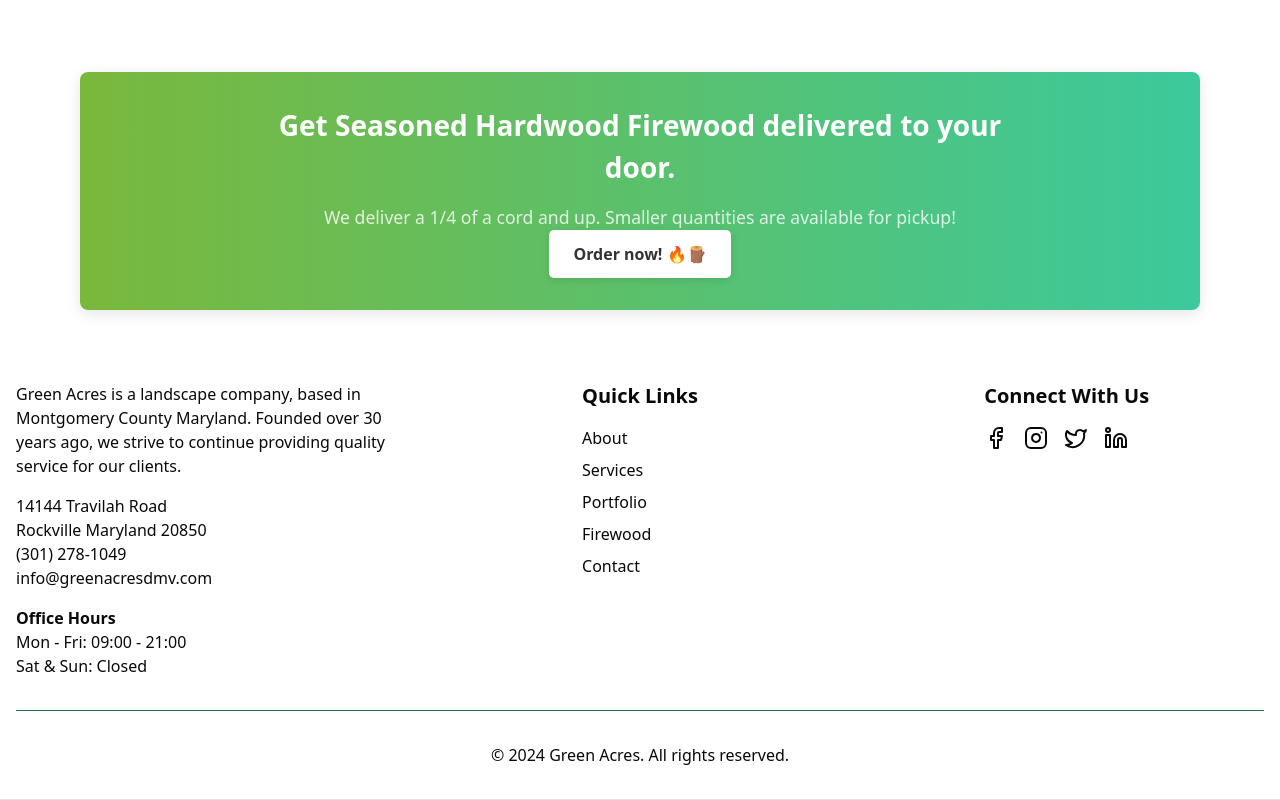
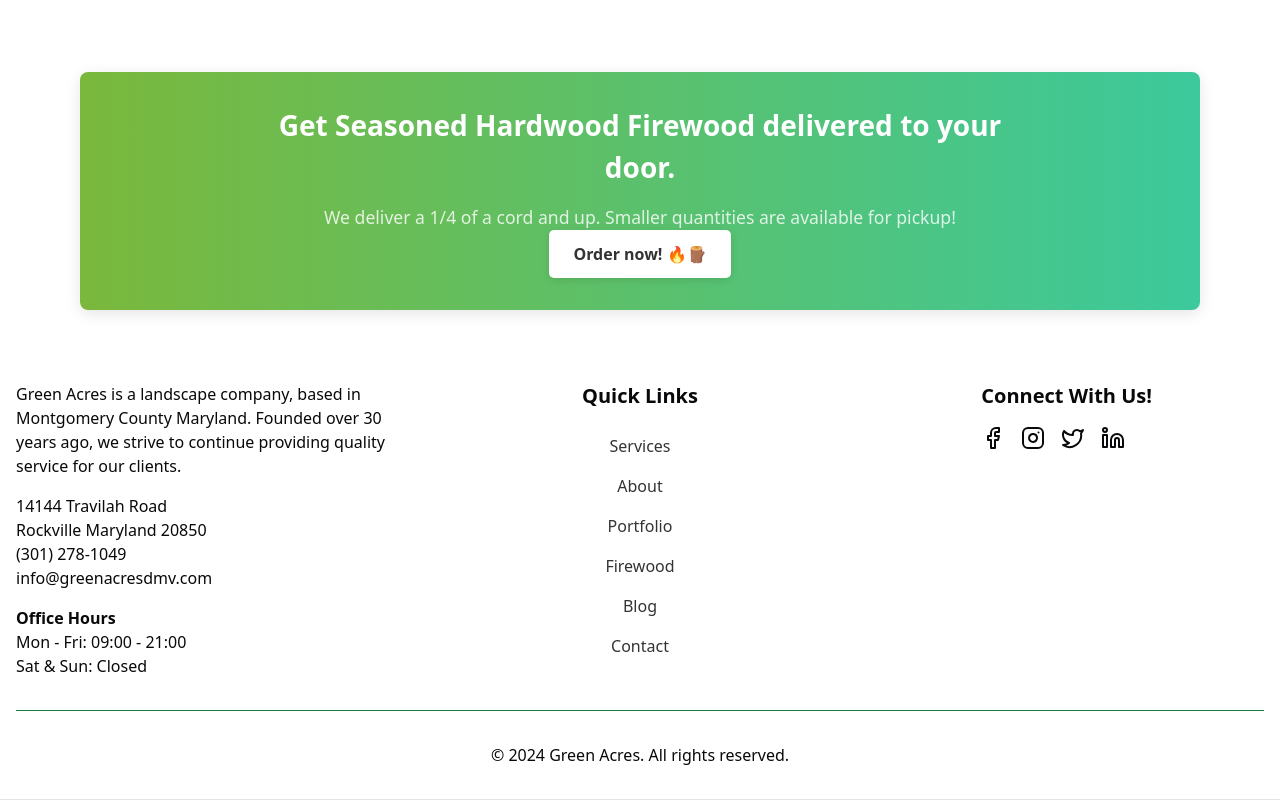
Before and after one commit to 0ETERATION1/greenacres, a Next.js app: page / in a window 1280 px wide. Shown: the part 1393-2193 px from the top of the page. Built offline with nearby package versions, Linux system fonts and the light colour scheme.

Commit message:
fix footer

```diff
--- a/components/Footer.tsx
+++ b/components/Footer.tsx
@@ -5,7 +5,7 @@ export default function Footer() {
   return (
     <footer className="duration-300 border-b bg-white/95 backdrop-blur-sm">
       <div className="container mx-auto px-4 py-8">
-        <div className="grid grid-cols-1 md:grid-cols-3 gap-8  justify-items-center">
+        <div className="grid grid-cols-1 md:grid-cols-3 gap-8 justify-items-center">
           {/* Company Information */}
           <div>
             {/* <h3 className="text-xl font-bold mb-4">Green Acres</h3> */}
@@ -40,25 +40,27 @@ export default function Footer() {
           {/* Quick Links */}
           <div>
             <h3 className="text-xl font-bold mb-4">Quick Links</h3>
-            <ul className="space-y-2">
-              {["About", "Services", "Portfolio", "Firewood", "Contact"].map(
-                (link) => (
-                  <li key={link}>
-                    <Link
-                      href={`/${link.toLowerCase()}`}
-                      className="hover:underline"
-                    >
-                      {link}
-                    </Link>
-                  </li>
-                )
-              )}
+            <ul className="space-y-0 justify-items-center ">
+              {[
+                "Services",
+                "About",
+                "Portfolio",
+                "Firewood",
+                "Blog",
+                "Contact",
+              ].map((link) => (
+                <li key={link}>
+                  <Link href={`/${link.toLowerCase()}`} className="nav-link">
+                    {link}
+                  </Link>
+                </li>
+              ))}
             </ul>
           </div>
 
           {/* Social Media Links */}
           <div>
-            <h3 className="text-xl font-bold mb-4">Connect With Us</h3>
+            <h3 className="text-xl font-bold mb-4">Connect With Us!</h3>
             <div className="flex space-x-4">
               <a
                 href="https://facebook.com"
```
